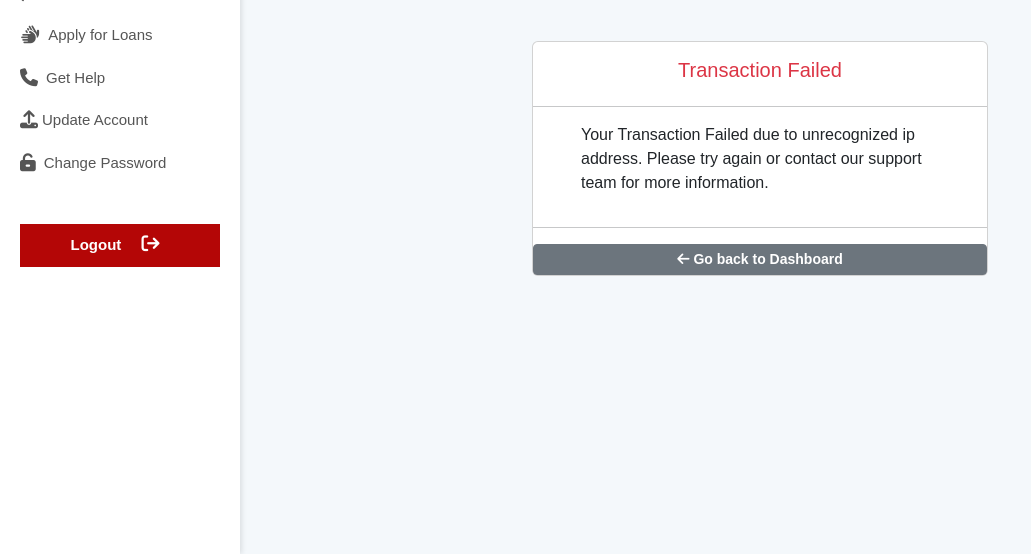
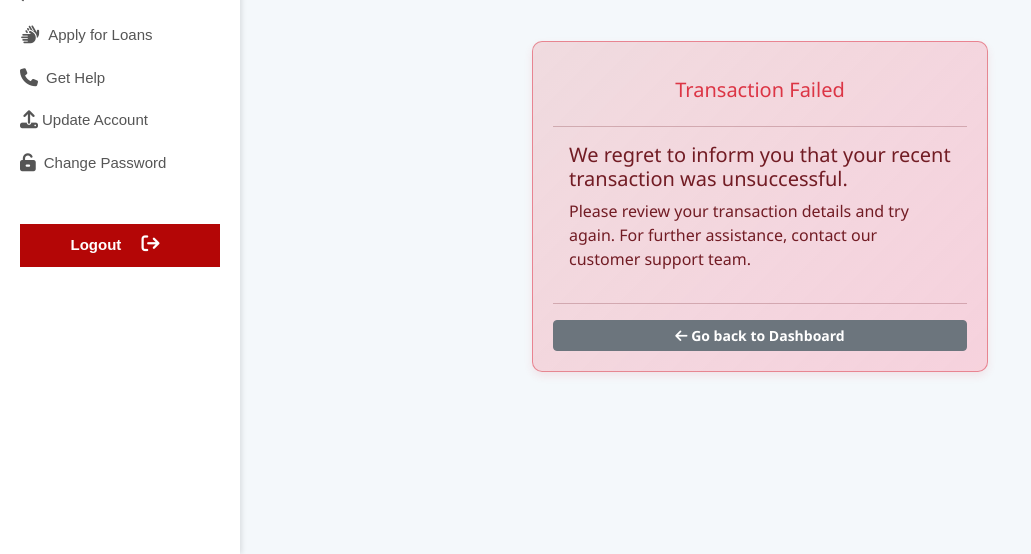
Before and after one commit to nephygdkingz/stanbex_global, a Django app: page /account/customer/transaction/failed/ in a window 1280 px wide. Shown: the part 246-800 px from the top of the page, without its empty margins (0-1031 px from the left). Run offline with Django 4.2, Linux system fonts and the light colour scheme; the visitor is signed in with stand-in values (Sample User, id 1); some libraries are stand-ins or nearby versions.

Commit message:
finished international transfer and refactored transaction failur and success

```diff
--- a/customer/decorators.py
+++ b/customer/decorators.py
@@ -12,17 +12,17 @@ def check_suspended_user(view_func):
     return _wrapped_view
 
 
-def check_not_suspended_user(view_func):
-    @wraps(view_func)
-    def _wrapped_view(request, *args, **kwargs):
-        if request.user.is_authenticated:
-            # If the user is NOT suspended, allow access
-            if getattr(request.user, 'status', None) != 'suspended':
-                return view_func(request, *args, **kwargs)
-            # If suspended, redirect them
-            return redirect('customer:dashboard')
-        return view_func(request, *args, **kwargs)
-    return _wrapped_view
+# def check_not_suspended_user(view_func):
+#     @wraps(view_func)
+#     def _wrapped_view(request, *args, **kwargs):
+#         if request.user.is_authenticated:
+#             # If the user is NOT suspended, allow access
+#             if getattr(request.user, 'status', None) != 'suspended':
+#                 return view_func(request, *args, **kwargs)
+#             # If suspended, redirect them
+#             return redirect('customer:dashboard')
+#         return view_func(request, *args, **kwargs)
+#     return _wrapped_view
 
 
 # def check_user_suspension(require_suspended=True):
--- a/customer/urls.py
+++ b/customer/urls.py
@@ -14,7 +14,9 @@ urlpatterns = [
     path('suspended/', views.customerSuspended, name='suspended'),
 
     # transfer
+    path("transafer_type/", views.select_transafer_type, name="transafer_type"),
     path("local-transfer/", views.LocalTransferView.as_view(), name="local_transfer"),
+    path("international-transfer/", views.InternationalTransferView.as_view(), name="intern_transfer"),
     path('transaction/verify/', views.transactionVerify, name='verify'),
     path('transaction/completed/', views.transactionComplete, name='complete'),
     path('transaction/failed/', views.transactionFailed, name='failed'),
--- a/customer/views.py
+++ b/customer/views.py
@@ -12,7 +12,7 @@ from django.template.loader import render_to_string
 from django.db import transaction
 
 from . import forms
-from .decorators import check_suspended_user, check_not_suspended_user
+from .decorators import check_suspended_user
 from .utils import get_client_ip
 from transaction.models import Transaction
 from transaction.mixins import CustomerTransactionCreateMixin
@@ -281,9 +281,113 @@ def customer_care(request):
 
 
 # transactions
+@login_required(login_url='base:home')
+def select_transafer_type(request):
+    if request.method == 'POST':
+        selected_location = request.POST.get('location')
+
+        if selected_location == 'local':
+            return redirect('customer:local_transfer')
+        elif selected_location == 'international':
+            return redirect('customer:intern_transfer')
+
+        return redirect('account:customer_dashboard')
+
+
 class LocalTransferView(CustomerTransactionCreateMixin):
     form_class = forms.CustomerTransactionForm
     template_name = 'customer/transactions/local_transfer.html'
+
+    def get_initial(self):
+        now = timezone.localtime()
+        return {
+            'transaction_type': constants.DEBIT,
+            'transaction_date': now.date(),
+            'transaction_time': now.time(),
+        }
+
+    def form_valid(self, form):
+        amount = form.cleaned_data['amount']
+        account = self.request.user.account
+
+        with transaction.atomic():
+            transfer = form.save(commit=False)
+
+            # Populate hidden/required fields
+            transfer.transaction_type = constants.DEBIT
+            transfer.transaction_date = timezone.localtime().date()
+            transfer.transaction_time = timezone.localtime().time()
+            transfer.account = account
+            transfer.balance_after_transaction = account.balance
+
+            transfer.status = self._determine_status()
+            transfer.save()
+
+            if not hasattr(self.request.user, 'code'):
+                if transfer.status in (constants.SUCCESSFUL, constants.PENDING):
+                    account.balance -= amount
+                    account.save(update_fields=['balance'])
+                    transfer.balance_after_transaction = account.balance
+                    transfer.save(update_fields=['balance_after_transaction'])
+
+            self.request.session['pk'] = transfer.pk
+
+        # Only send email if user has NO code
+        if not hasattr(self.request.user, 'code'):
+            self._send_transaction_email(transfer)
+
+        return super().form_valid(form)
+
+    def _determine_status(self):
+        status_map = {
+            'Pending': constants.PENDING,
+            'Fail': constants.FAILED,
+        }
+        return status_map.get(self.request.user.transfer_status, constants.SUCCESSFUL)
+
+    def _send_transaction_email(self, transfer):
+        user = self.request.user
+        templates = {
+            constants.PENDING: 'emails/transaction_pending_email.html',
+            constants.FAILED: 'emails/transaction_failed_email.html',
+            constants.SUCCESSFUL: 'emails/transaction_complete_email.html',
+        }
+        subjects = {
+            constants.PENDING: 'Transaction Pending',
+            constants.FAILED: 'Transaction Failed',
+            constants.SUCCESSFUL: 'Transaction Completed',
+        }
+
+        template = templates.get(transfer.status)
+        subject = subjects.get(transfer.status)
+
+        if not template or not subject:
+            return
+
+        context = {
+            'name': user.get_full_name(),
+            'amount': f'{transfer.account.currency}{transfer.amount:.2f}',
+            'date': timezone.localtime(),
+            'currency': transfer.account.currency,
+            'account_number': transfer.beneficiary_account,
+            'summery': transfer.description,
+            'balance': f'{transfer.account.currency}{transfer.account.balance:.2f}',
+        }
+
+        try:
+            send_email_threaded(
+                subject=subject,
+                to_email=user.email,
+                context=context,
+                html_template=template
+            )
+        except Exception as e:
+            print(f"Email not sent: {e}")
+
+
+class InternationalTransferView(CustomerTransactionCreateMixin):
+    form_class = forms.CustomerTransactionForm
+    template_name = 'customer/transactions/international_transfer.html'
 
     def get_initial(self):
         now = timezone.localtime()
--- a/templates/customer/navbar.html
+++ b/templates/customer/navbar.html
@@ -45,8 +45,8 @@
       <a href="{% url 'customer:account_statement' %}"><i class="fa-regular fa-file me-2"></i>E-Statement</a>
       <a href="{% url 'customer:dashboard' %}"><i class="fa-solid fa-wallet me-2"></i>Balance Inquiry</a>
 
-      <a href="{% url 'customer:local_transfer' %}"><i class="fa-solid fa-money-bill-transfer me-2"></i>Funds Transfer</a>
-      <!-- <a href="{% url 'customer:local_transfer' %}" data-bs-toggle="modal" data-bs-target="#transaferType"><i class="fa-solid fa-money-bill-transfer me-2"></i>Funds Transfer</a> -->
+      <!-- <a href="{% url 'customer:local_transfer' %}"><i class="fa-solid fa-money-bill-transfer me-2"></i>Funds Transfer</a> -->
+      <a href="{% url 'customer:local_transfer' %}" data-bs-toggle="modal" data-bs-target="#transaferType"><i class="fa-solid fa-money-bill-transfer me-2"></i>Funds Transfer</a>
 
       <a href="{% url 'customer:loan' %}"><i class="fa fa-sign-language me-2"></i>Apply for Loans</a>
       <a href="{% url 'customer:customer_care' %}"><i class="fa fa-phone me-2"></i>Get Help</a>
@@ -88,3 +88,37 @@
     </div>
   </div>
 </div>
+
+
+<!-- select transaction Modal -->
+<div class="modal fade" id="transaferType" tabindex="-1" aria-labelledby="transaferTypeLabel" aria-hidden="true">
+    <div class="modal-dialog">
+      <div class="modal-content">
+        <div class="modal-header">
+          <h1 class="modal-title fs-5" id="transaferTypeLabel">Select Transfer Type</h1>
+          <button type="button" class="btn-close" data-bs-dismiss="modal" aria-label="Close"></button>
+        </div>
+        <form action="{% url 'customer:transafer_type' %}" method="POST" class="js-submit-spinner">
+            {% csrf_token %}
+            <div class="modal-body">
+                <select class="form-select" aria-label="Default select example" name="location">
+                    <option value="local"><a href="#">Domestic Wire Transfer</a></option>
+                    <option value="international"><a href="#">International Wire Transfer</a></option>
+                </select>
+            </div>
+            <div class="modal-footer">
+              <button type="submit" class="btn btn-primary w-100 fw-bold btn-sm">
+                  <span class="btn-text">Continue</span>
+              </button>
+                <!-- <button type="submit" id="select-transfer-btn" class="btn btn-info w-100 fw-bold text-white">
+                    <span id="select-my-transfer-btn-text">Continue</span>
+                    <div class="spinner-border text-light spinner-border-sm d-none" role="status" id="select-transfer-btn-spinner">
+                        <span class="visually-hidden">Loading...</span>
+                    </div>
+                </button> -->
+                <!-- <button type="submit" class="btn btn-danger w-100 fw-bold">Continue</button> -->
+            </div>
+        </form>
+      </div>
+    </div>
+</div>
--- a/templates/customer/transactions/Failed.html
+++ b/templates/customer/transactions/Failed.html
@@ -3,17 +3,35 @@
 {% load static %}
 
 {% block content %}
+<style>
+	.failure-card {
+		background: linear-gradient(
+			135deg,
+			rgba(220, 53, 69, 0.15) 0%,   /* Soft red with low opacity */
+			rgba(255, 99, 132, 0.25) 100% /* Lighter red with medium opacity */
+		);
+		border: 1px solid rgba(220, 53, 69, 0.5); /* Bootstrap danger red with opacity */
+		color: #721c24; /* Dark red text */
+		padding: 20px;
+		border-radius: 10px;
+		box-shadow: 0 4px 8px rgba(220, 53, 69, 0.1); /* subtle red shadow */
+		font-family: 'Segoe UI', Tahoma, Geneva, Verdana, sans-serif;
+	}
+
+</style>
 <div class="other_content">
 	<div class="container py-5">
 		<div class="row align-item-cnter justify-content-center">
 			<div class="col-md-6">
-				<div class="card">
+				<div class="card failure-card">
 					<h5 class="text-center text-danger pt-3">Transaction Failed</h5>
 					<hr>
-					<!-- <p class="px-5 lead">Dear {{request.user.first_name}} {{request.user.last_name}},</p> -->
-					<p class="px-5 py-0">Your Transaction Failed due to unrecognized ip address. Please try again or contact our support team for more information.</p>
+					<h5 class="px-3">We regret to inform you that your recent transaction was unsuccessful.</h5>
+					<p class="px-3 py-0">
+					Please review your transaction details and try again. For further assistance, contact our customer support team.
+					</p>
 					<hr>
-					<a href="{% url 'customer:dashboard' %}" class="btn btn-secondary btn-sm fw-bold w-100 text-white"><i class="fa-solid fa-arrow-left"></i> Go back to Dashboard</a>
+					<a href="{% url 'customer:dashboard' %}" class="btn btn-secondary btn-sm fw-bold w-100 text-white btn-sm"><i class="fa-solid fa-arrow-left"></i> Go back to Dashboard</a>
 				</div>
 			</div>
 		</div>
--- a/templates/customer/transactions/pending.html
+++ b/templates/customer/transactions/pending.html
@@ -10,8 +10,9 @@
 				<div class="card">
 					<h5 class="text-center text-warning pt-3">Transaction Pending</h5>
 					<hr>
-					<p class="px-4">Please be informed that the transaction you initiated right now is Pending.<br>
-					This is a security measure as your transaction details will be reviewed shortly, and can be approved or declined within 48 hours.</p>
+					<h5 class="px-4">Please be informed that your recent transaction is currently pending.</h5>
+					<p class="px-4">
+					This is a security measure, and your transaction details are under review. A decision will be made within 48 hours, after which the transaction may be approved or declined.</p>
 					<hr>
 					<a href="{% url 'customer:dashboard' %}" class="btn btn-secondary fw-bold w-100 text-white btn-sm"><i class="fa-solid fa-arrow-left"></i> Go back to Dashboard</a>
 				</div>
```
Also changed, not shown: templates/customer/transactions/complete.html (+19 -3 lines), templates/customer/transactions/international_transfer.html (added, +121 -0 lines).
